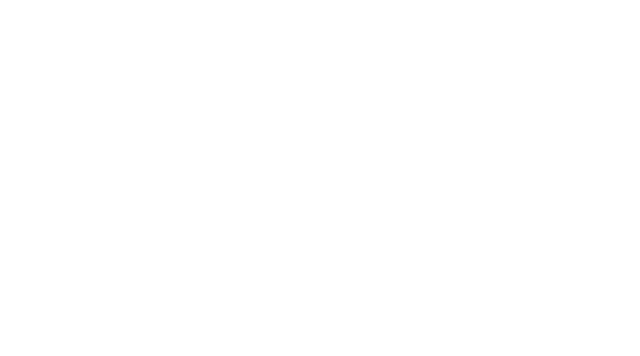
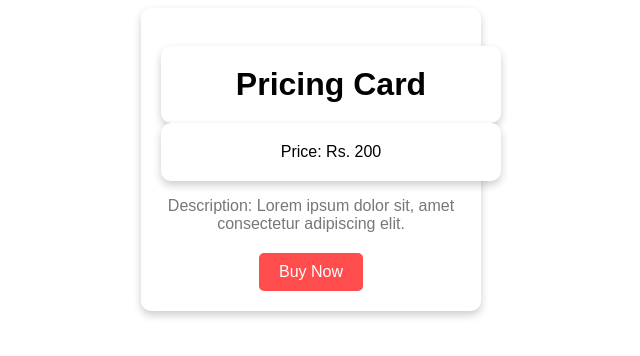
Before and after one commit to acciojob/pricing-card-Aayushrohilla, a website: page main.html in a window 1280 px wide. Shown: the whole page, without its empty margins (329-969 px from the left). Drawn offline with Linux system fonts and the light colour scheme.

Commit message:
created a submission

```diff
--- a/main.html
+++ b/main.html
@@ -7,6 +7,17 @@
 </head>
 
 <body>
+
+	<div class="card">
+		<img src= "">
+		<h1 class="card title">Pricing Card</h1>
+		<p class="card price">Price: Rs. 200</p>
+		<p class= "card-description">Description: Lorem ipsum dolor sit, amet consectetur adipiscing elit.</p>
+<button class="buy-now">Buy Now</button>
+	</div>
+
+
+
 	<!-- the entire body must be written by student -->
     <script type="text/javascript" src="./script.js">
 </script>
--- a/styles.css
+++ b/styles.css
@@ -1 +1,55 @@
-/*  your css code here. If applicable */
+
+.card {
+    width: 300px;
+    padding: 20px;
+    background-color: #ffffff;
+    box-shadow: 0px 4px 8px rgba(0, 0, 0, 0.2);
+    border-radius: 10px;
+    text-align: center;
+    margin: 0 auto;
+    font-family: Arial, sans-serif;
+}
+
+
+.card-image {
+    width: 100%;
+    border-radius: 8px;
+    margin-bottom: 15px;
+}
+
+/* Title styling */
+.card-title {
+    font-size: 24px;
+    font-weight: bold;
+    color: #333;
+    margin: 10px 0;
+}
+
+/* Price styling */
+.card-price {
+    font-size: 18px;
+    color: #555;
+    margin: 8px 0;
+}
+
+
+.card-description {
+    font-size: 16px;
+    color: #777;
+    margin-bottom: 20px;
+}
+
+
+.buy-now {
+    padding: 10px 20px;
+    background-color: #ff4d4d;
+    color: #ffffff;
+    border: none;
+    border-radius: 5px;
+    font-size: 16px;
+    cursor: pointer;
+}
+
+.buy-now:hover {
+    background-color: #ff3333;
+}
```
